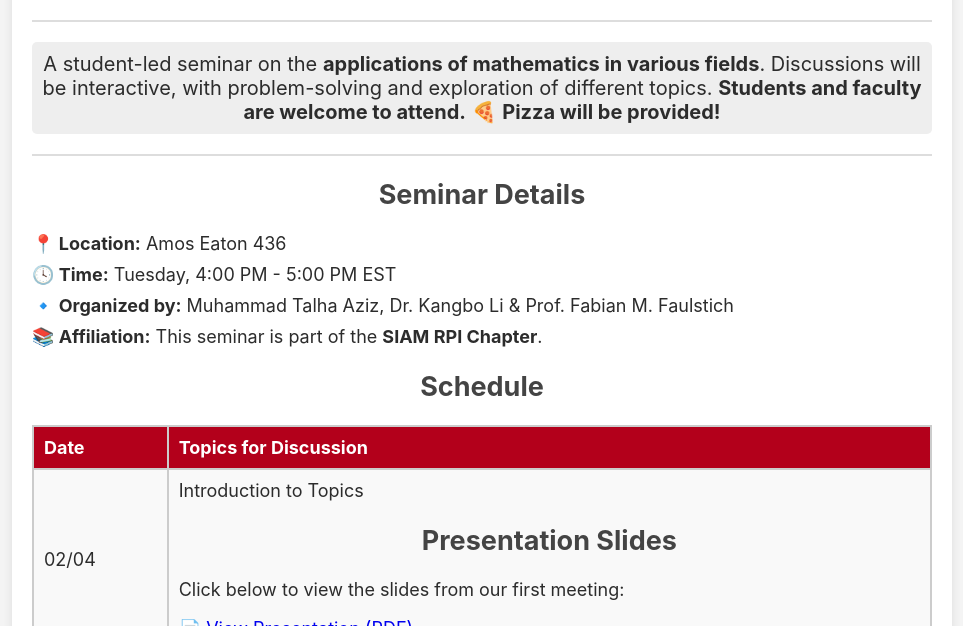
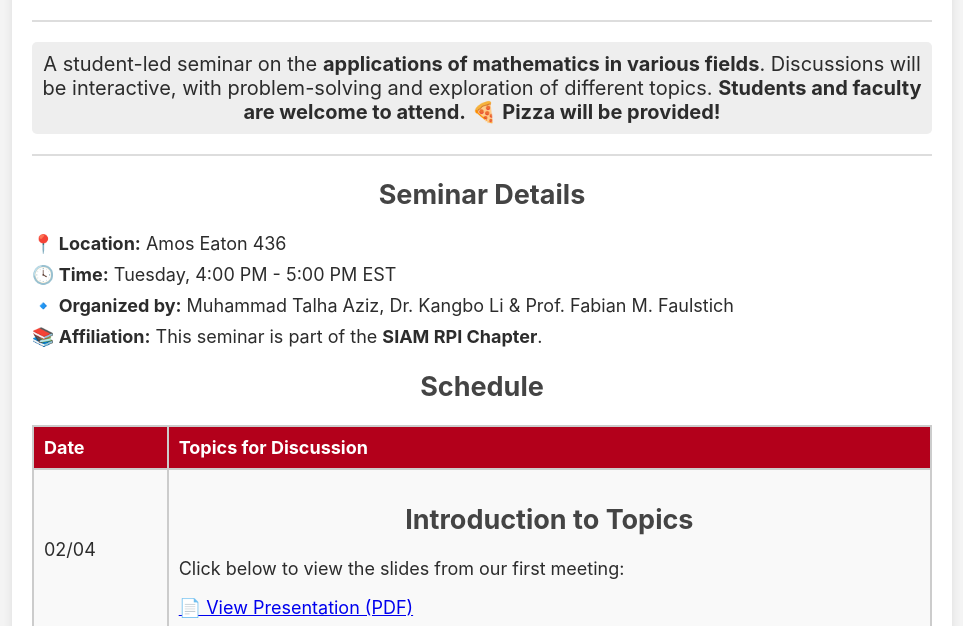
Before and after one commit to Mtalha086/graduate_reading_seminar, a plain HTML site: page index.html in a window 1280 px wide. Shown: the part 174-800 px from the top of the page, without its empty margins (158-1121 px from the left). Drawn offline with Linux system fonts and the light colour scheme.

Commit message:
correction

```diff
--- a/index.html
+++ b/index.html
@@ -114,8 +114,8 @@
             </tr>
             <tr>
                 <td>02/04</td>
-                <td>Introduction to Topics
-<h2>Presentation Slides</h2>
+                <td>
+<h2>Introduction to Topics</h2>
 <p>Click below to view the slides from our first meeting:</p>
 <a href="Reading_Seminar (2).pdf" target="_blank">📄 View Presentation (PDF)</a>
 </td>
```
